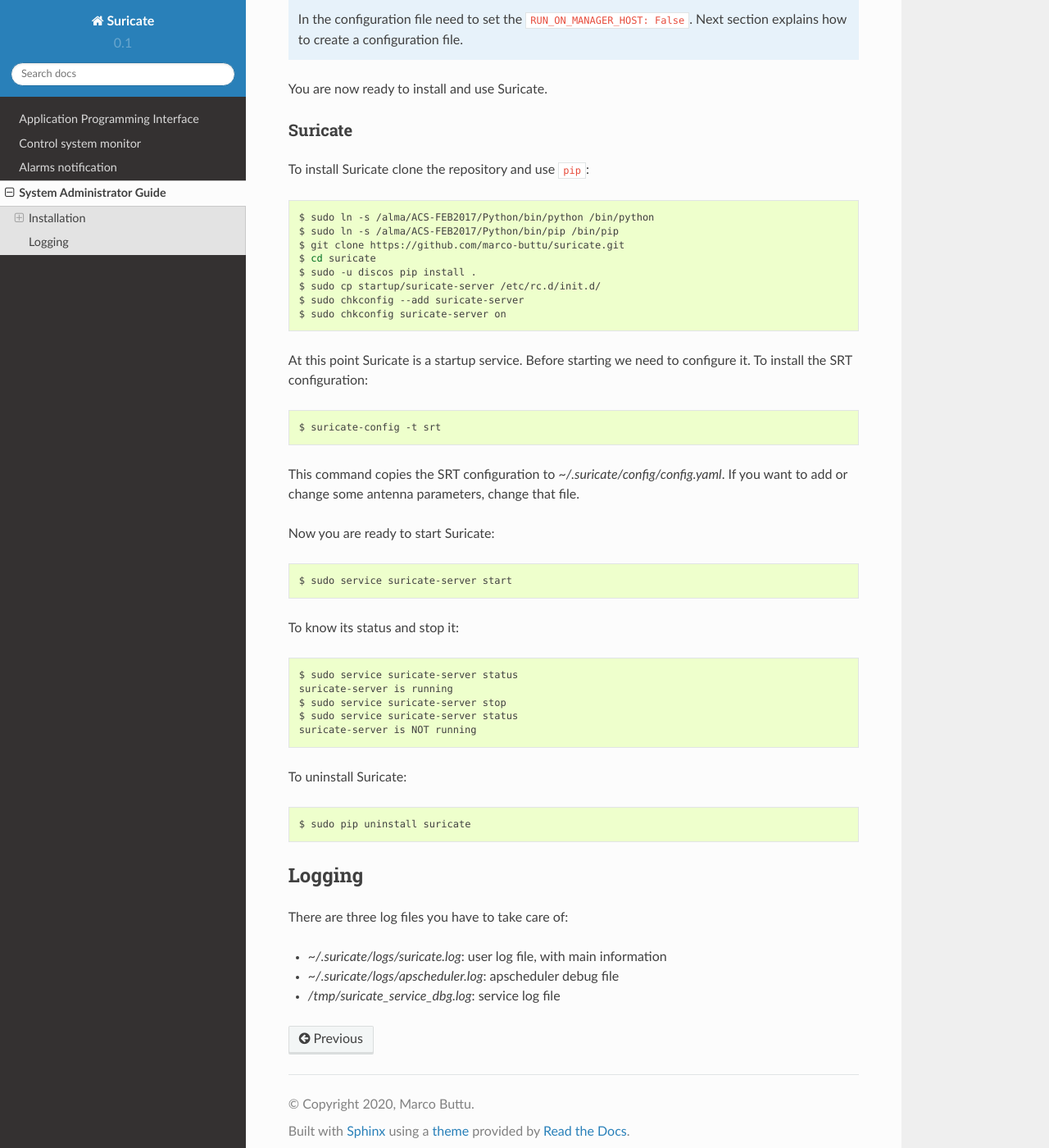
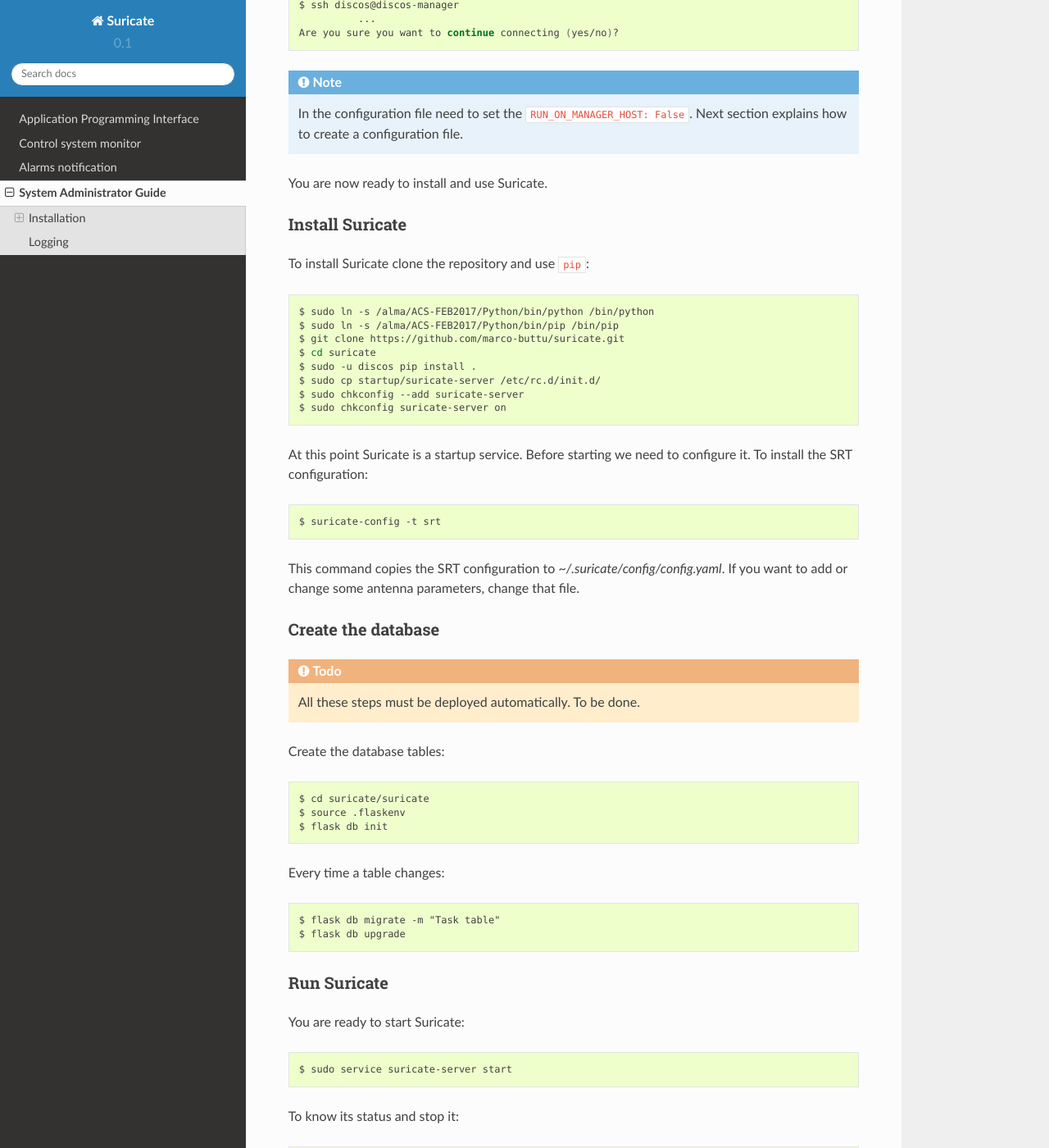
Before and after one commit to discos/suricate, a Sphinx documentation site: the page built from docs/adminguide.rst, in a window 1280 px wide and 1400 px high, scrolled down 1644 px. Shown: the whole window at 82% size. Built offline with Sphinx 7.4.7 and the Read the Docs theme 2.0.0, drawn with Linux system fonts in a browser that asks for light colours; some of the changed text lies outside the part shown.

Commit message:
Fix issue-129

```diff
--- a/docs/adminguide.rst
+++ b/docs/adminguide.rst
@@ -45,9 +45,13 @@
    $ sudo chkconfig redis on
    $ sudo service redis restart
 
+Start the Redis queue. It is used to send the commands to DISCOS::
 
-Run Suricate from remote
-------------------------
+   $ rqworker -P ~/suricate/suricate discos-api
+
+
+Remote configuration
+--------------------
 In case Suricate has not been installed on the machine running
 the manager, you need to export the manager reference. On the
 Suricate machine, open */discos-sw/config/misc/bash_profile* and
@@ -88,8 +92,8 @@
 You are now ready to install and use Suricate.
 
 
-Suricate
---------
+Install Suricate
+----------------
 To install Suricate clone the repository and use ``pip``:
 
 .. code-block:: shell
@@ -113,7 +117,28 @@
 This command copies the SRT configuration to *~/.suricate/config/config.yaml*.
 If you want to add or change some antenna parameters, change that file.
 
-Now you are ready to start Suricate:
+
+Create the database
+-------------------
+
+.. todo:: All these steps must be deployed automatically. To be done.
+
+Create the database tables::
+
+   $ cd suricate/suricate
+   $ source .flaskenv
+   $ flask db init
+
+Every time a table changes::
+
+   $ flask db migrate -m "Task table"
+   $ flask db upgrade
+
+
+Run Suricate
+------------
+
+You are ready to start Suricate:
 
 .. code-block:: shell
 
```
